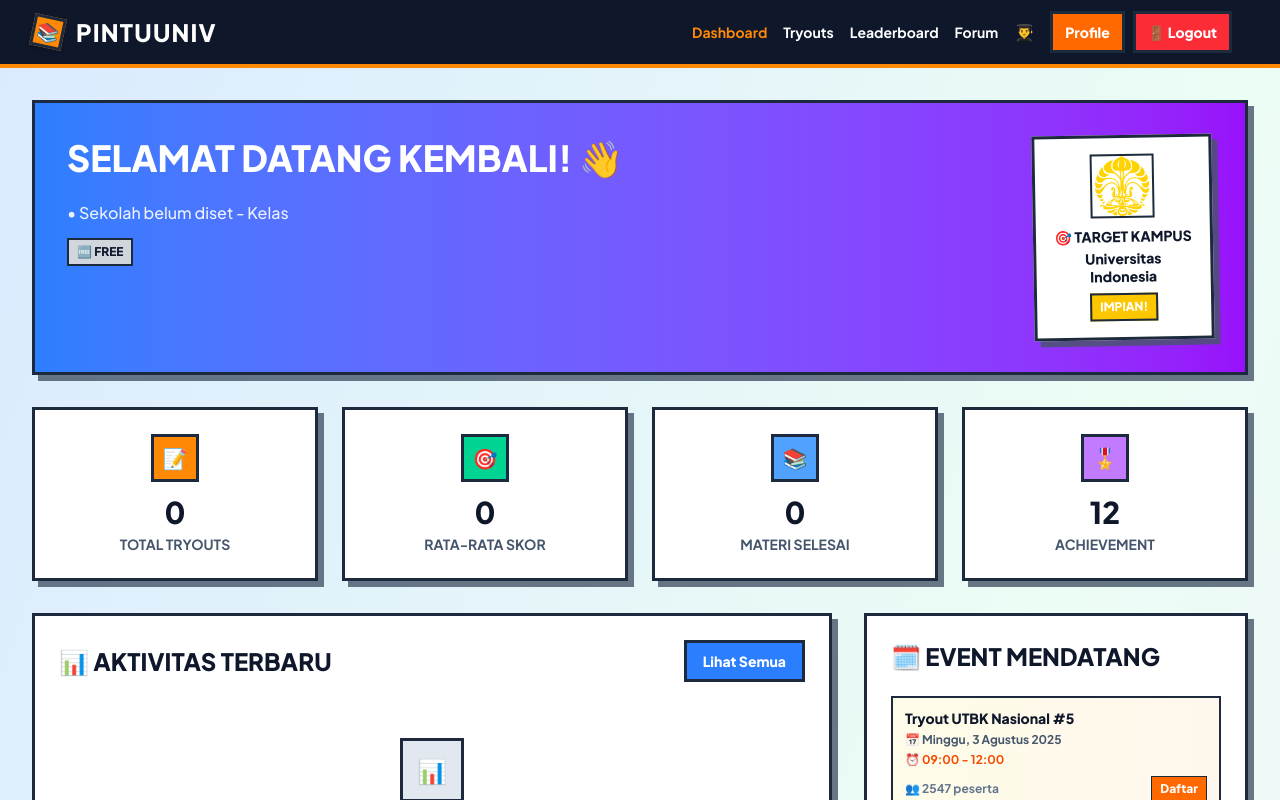
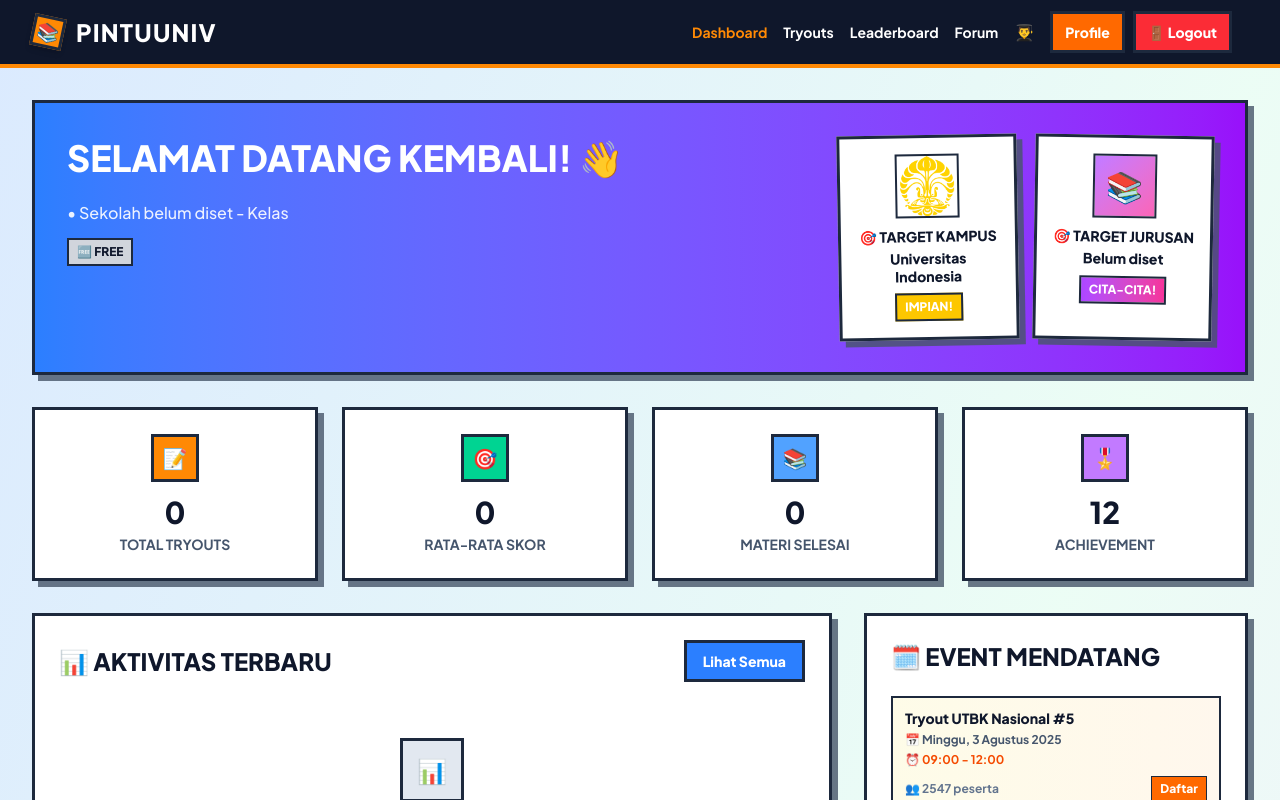
Before and after one commit to akbarryyan/pintuuniv, a Next.js app: page /dashboard in a window 1280 px wide. Shown: the top 800 px of the page. Built offline with nearby package versions, Linux system fonts and the light colour scheme.

Commit message:
feat: tambahkan dukungan untuk targetMajor di DashboardPage dan WelcomeSection; sertakan logging debug untuk memantau data targetMajor dan tampilkan informasi jurusan di antarmuka pengguna

```diff
--- a/src/app/dashboard/page.tsx
+++ b/src/app/dashboard/page.tsx
@@ -29,6 +29,7 @@
     avatar: "👨‍🎓",
     subscriptionType: "free",
     targetUniversity: "ui", // Default target university
+    targetMajor: "", // Default target major
   });
   const [isLoading, setIsLoading] = useState(true);
 
@@ -329,6 +330,7 @@
               avatar: parsedData.avatar || "👨‍🎓",
               subscriptionType: parsedData.subscriptionType || "free",
               targetUniversity: parsedData.targetUniversity || "ui",
+              targetMajor: parsedData.targetMajor || "",
             });
 
             // Fetch fresh data from server to ensure sync with database
@@ -342,6 +344,7 @@
                     const server = resp.user;
                     console.log("Dashboard - server data:", server);
                     console.log("Dashboard - server.targetUniversity:", server.targetUniversity);
+                    console.log("Dashboard - server.targetMajor:", server.targetMajor);
 
                     // Update localStorage with fresh data
                     const existing = JSON.parse(storedUserData);
@@ -361,6 +364,7 @@
                       avatar: merged.avatar || "👨‍🎓",
                       subscriptionType: merged.subscriptionType || "free",
                       targetUniversity: merged.targetUniversity || "ui",
+                      targetMajor: merged.targetMajor || "",
                     });
                   }
                 })
--- a/src/components/dashboard/WelcomeSection.tsx
+++ b/src/components/dashboard/WelcomeSection.tsx
@@ -9,6 +9,7 @@
   grade: string;
   subscriptionType: string;
   targetUniversity: string;
+  targetMajor?: string;
 }
 
 interface WelcomeSectionProps {
@@ -16,9 +17,10 @@
 }
 
 export default function WelcomeSection({ userData }: WelcomeSectionProps) {
-  // Debug logging untuk targetUniversity
+  // Debug logging untuk targetUniversity dan targetMajor
   console.log("WelcomeSection - userData:", userData);
   console.log("WelcomeSection - userData.targetUniversity:", userData.targetUniversity);
+  console.log("WelcomeSection - userData.targetMajor:", userData.targetMajor);
 
   // Target Universities Data dengan mapping yang lebih fleksibel
   const targetUniversities = {
@@ -172,6 +174,18 @@
   const targetUni = findUniversity(userData.targetUniversity);
   console.log("WelcomeSection - targetUni found:", targetUni);
 
+  // Helper function untuk mendapatkan display name jurusan
+  const getMajorDisplayName = (major: string | undefined) => {
+    if (!major) return "Belum diset";
+
+    // Jika jurusan terlalu panjang, truncate
+    if (major.length > 20) {
+      return major.substring(0, 20) + "...";
+    }
+
+    return major;
+  };
+
   return (
     <div className="mb-6 sm:mb-8">
       <div className="bg-gradient-to-r from-blue-500 to-purple-600 text-white p-3 sm:p-6 md:p-8 border-3 sm:border-4 border-slate-800 shadow-brutal transform hover:rotate-1 transition-all duration-300">
@@ -206,8 +220,10 @@
             </div>
           </div>
 
-          {/* Target University Card - Redesigned for mobile */}
+          {/* Target Cards Container */}
           <div className="flex-shrink-0 w-full sm:w-auto">
+            <div className="flex flex-col sm:flex-row gap-3 sm:gap-4">
+              {/* Target University Card */}
               <div className="bg-white p-3 sm:p-4 border-3 border-slate-800 shadow-brutal transform -rotate-1 hover:-rotate-2 transition-all duration-300 mx-auto sm:mx-0 max-w-[280px] sm:max-w-[180px]">
                 <div className="flex items-center sm:flex-col sm:text-center space-x-3 sm:space-x-0 sm:space-y-2">
                   <div className="relative w-12 h-12 sm:w-16 sm:h-16 flex-shrink-0 border-2 border-slate-800 bg-white overflow-hidden">
@@ -239,6 +255,27 @@
                   </div>
                 </div>
               </div>
+
+              {/* Target Major Card */}
+              <div className="bg-white p-3 sm:p-4 border-3 border-slate-800 shadow-brutal transform rotate-1 hover:rotate-2 transition-all duration-300 mx-auto sm:mx-0 max-w-[280px] sm:max-w-[180px]">
+                <div className="flex items-center sm:flex-col sm:text-center space-x-3 sm:space-x-0 sm:space-y-2">
+                  <div className="relative w-12 h-12 sm:w-16 sm:h-16 flex-shrink-0 border-2 border-slate-800 bg-gradient-to-br from-purple-400 to-pink-400 overflow-hidden flex items-center justify-center">
+                    <span className="text-2xl sm:text-3xl">📚</span>
+                  </div>
+                  <div className="flex-1 sm:flex-none">
+                    <p className="font-black text-xs sm:text-sm uppercase text-slate-900 mb-1">
+                      🎯 Target Jurusan
+                    </p>
+                    <p className="font-black text-xs sm:text-sm text-slate-900 leading-tight mb-2">
+                      {getMajorDisplayName(userData.targetMajor)}
+                    </p>
+                    <div className="px-2 py-1 border-2 border-slate-800 text-xs font-black text-white inline-block bg-gradient-to-r from-purple-500 to-pink-500">
+                      CITA-CITA!
+                    </div>
+                  </div>
+                </div>
+              </div>
+            </div>
           </div>
         </div>
       </div>
```
Lines whose indentation alone changed are shown as unchanged.
